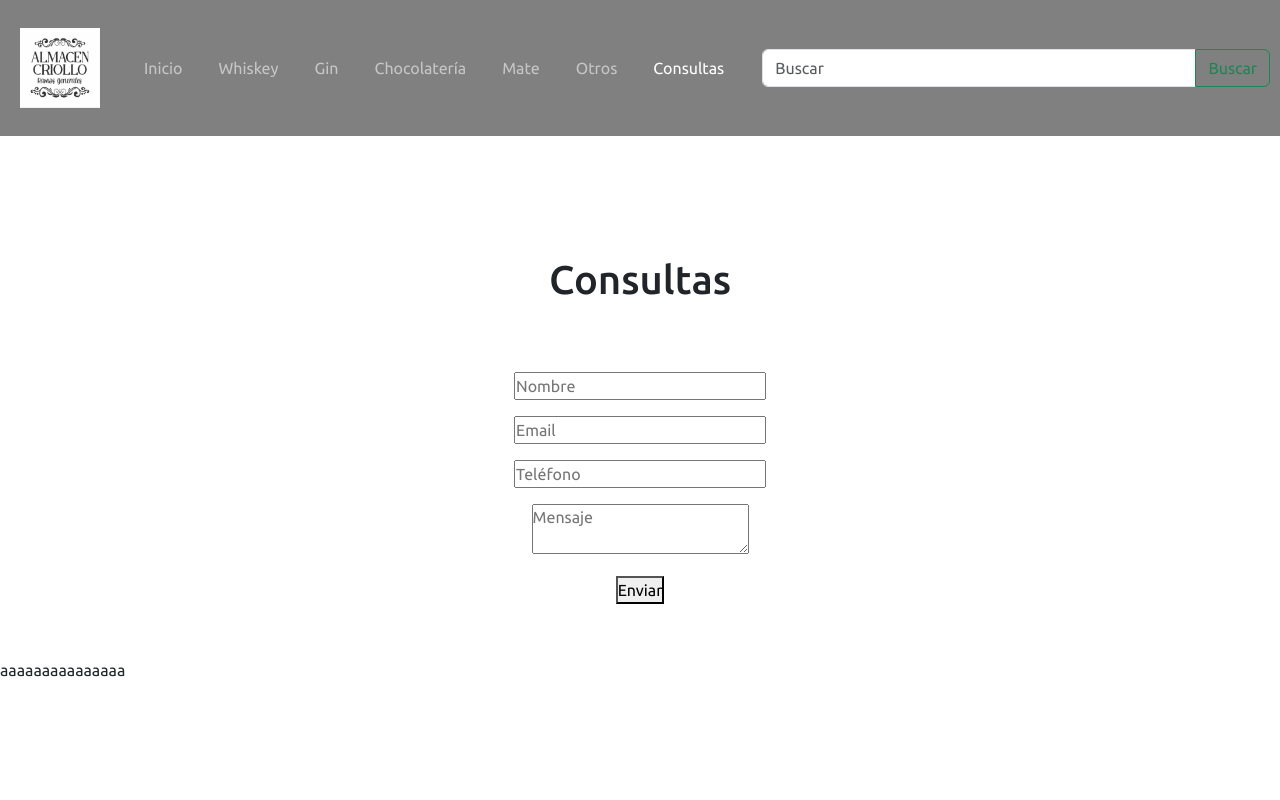
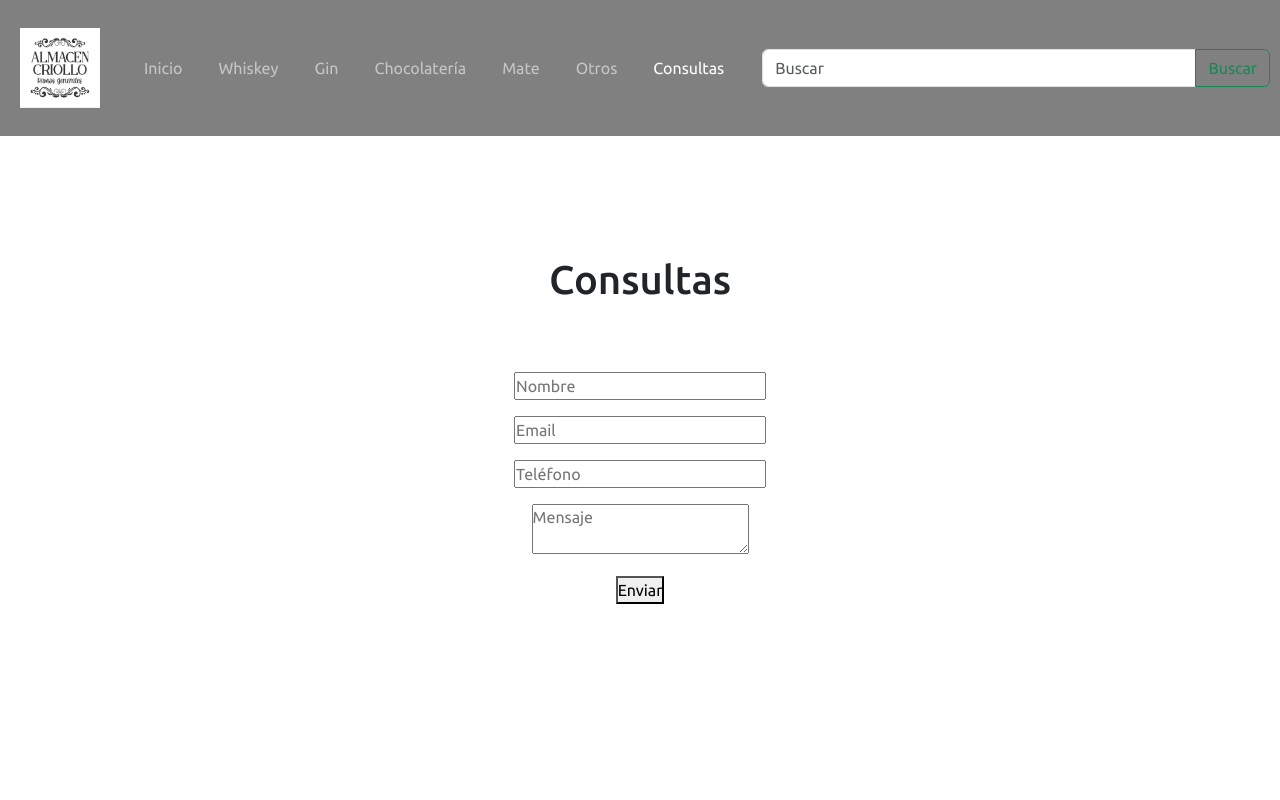
Before and after one commit to thiago-sterren/PFSterren, a plain HTML site: page pages/Consultas.html in a window 1280 px wide. Shown: the top 800 px of the page. Drawn offline with nearby package versions, Linux system fonts and the light colour scheme.

Commit message:
commit 5/9 17

```diff
--- a/pages/Consultas.html
+++ b/pages/Consultas.html
@@ -75,7 +75,6 @@
                 </li>
             </ul>
         </form>
-        <p>aaaaaaaaaaaaaaa</p>
     </main>
     <footer id="footer">
         <div class="footer_logo_div">
```
